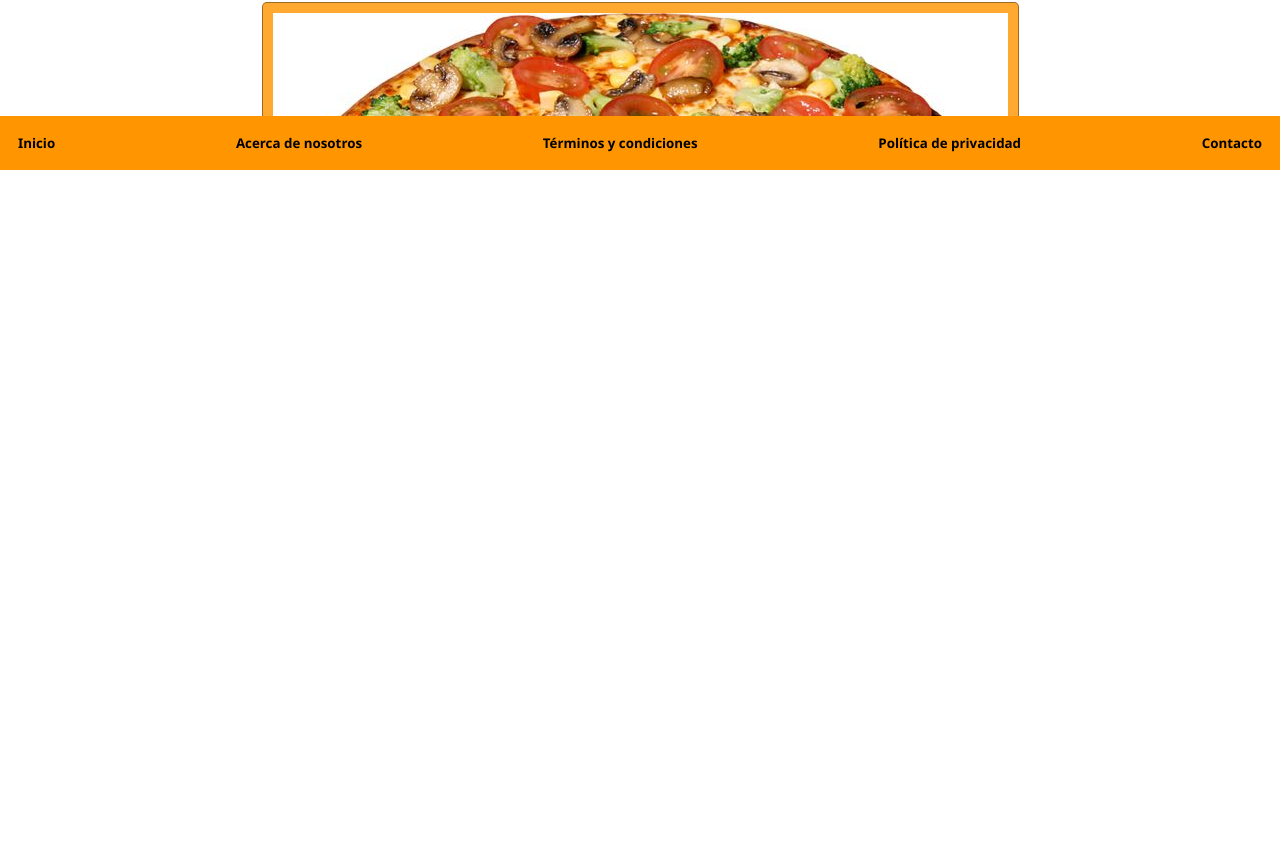
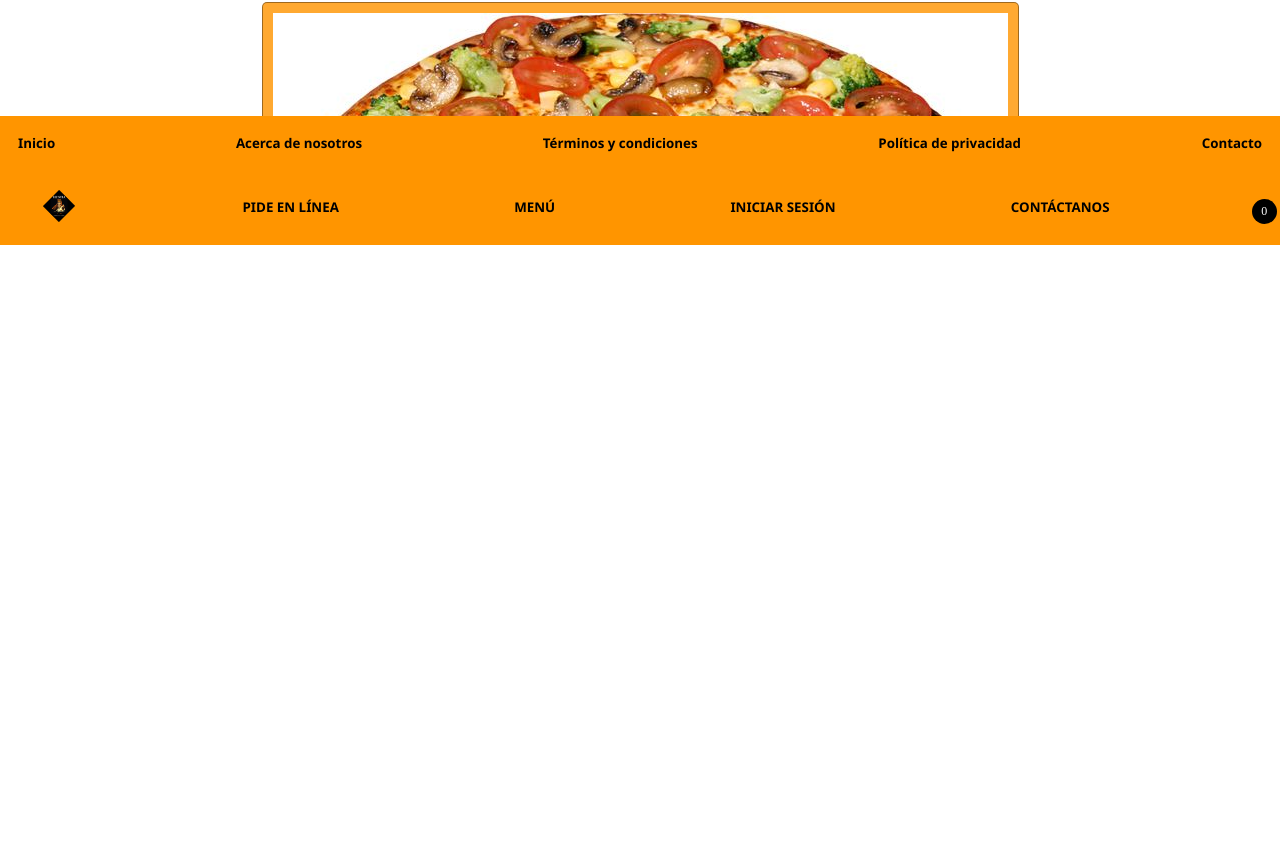
Before and after one commit to elsanto0602/hestia, a React (Create React App) app: page / in a window 1280 px wide. Shown: the part 758-1600 px from the top of the page. Before the commit the page ends 928 px from the top, so only its background shows below. Built offline with nearby package versions, Linux system fonts and the light colour scheme.

Commit message:
agregar Layout Inicio de Sesion

```diff
--- a/src/App.jsx
+++ b/src/App.jsx
@@ -1,38 +1,29 @@
-import 'styles/styles.css';
-import Index from 'pages/Menu';
+import "styles/styles.css";
+import Index from "pages/Menu";
 
-import {
-  BrowserRouter as Router,
-  Routes,
-  Route,
-  Link
-} from "react-router-dom";
-import Layout from 'layouts/Layout';
-import Menu from 'pages/Menu';
-import InicioSesion from 'pages/InicioSesion';
+import { BrowserRouter as Router, Routes, Route, Link } from "react-router-dom";
+import LayoutMenu from "layouts/LayoutMenu";
+import LayoutLogin from "layouts/LayoutLogin";
+import Menu from "pages/Menu";
+import InicioSesion from "pages/InicioSesion";
 
 function App() {
-
   return (
     <div className="App">
       <Router>
-        <Layout>
+        <LayoutMenu>
           <Routes>
-
-            <Route path="/" element={<Menu/>} exact />
-
-            <Route path="/login" element={<InicioSesion/>} exact />
-
-
-
+            <Route path="/" element={<Menu />} exact />
           </Routes>
-        </Layout>
+        </LayoutMenu>
+        <LayoutLogin>
+          <Routes>
+            <Route path="/login" element={<InicioSesion />} exact />
+          </Routes>
+        </LayoutLogin>
       </Router>
-
     </div>
   );
 }
 
-
-
 export default App;
--- a/src/components/Header.jsx
+++ b/src/components/Header.jsx
@@ -35,7 +35,7 @@ const Header = ({ allProducts, setAllProducts, total,setTotal , contadorProducto
             <button>MENÚ</button>
           </li>
           <li>
-            <button onClick="window.location.href='../pages/login.html'">
+            <button onClick={()=>{<Link to="/login"></Link>}}>
               INICIAR SESIÓN
             </button>
           </li>
@@ -131,37 +131,3 @@ const Header = ({ allProducts, setAllProducts, total,setTotal , contadorProducto
 };
 
 export default Header;
-
-/*
-<div className={`container-cart-products hidden-cart ${active ? '' : 'hidden-cart'}`}>
-					<div className="row-product hidden">
-						<div className="cart-product">
-							<div className="info-cart-product">
-								<span className="cantidad-producto-carrito">1</span>
-								<p className="titulo-producto-carrito">Zapatos Nike</p>
-								<span className="precio-producto-carrito">$80</span>
-							</div>
-							<svg
-								xmlns="http://www.w3.org/2000/svg"
-								fill="none"
-								viewBox="0 0 24 24"
-								stroke-width="1.5"
-								stroke="currentColor"
-								className="icon-close"
-							>
-								<path
-									stroke-linecap="round"
-									stroke-linejoin="round"
-									d="M6 18L18 6M6 6l12 12"
-								/>
-							</svg>
-						</div>
-					</div>
-
-					<div className="cart-total hidden">
-						<h3>Total:</h3>
-						<span className="total-pagar">$200</span>
-					</div>
-					<p className="cart-empty">El carrito está vacío</p>
-				</div>
-*/
--- /dev/null
+++ b/src/layouts/LayoutLogin.jsx
@@ -0,0 +1,26 @@
+import React from 'react'
+import Header from '../components/Header'
+import Footer from '../components/Footer'
+
+import { useState } from 'react'
+const LayoutLogin = ({children}) => {
+
+    const [allProducts, setAllProducts] = useState([]);
+  const [total,setTotal] = useState(0);
+  const [contadorProductos,setcontadorProductos] = useState(0);
+  return (
+
+    <div className="mainContainer">
+
+            <Header allProducts={allProducts}
+            setAllProducts={setAllProducts} total={total}
+            setTotal={setTotal} contadorProductos={contadorProductos}
+            setcontadorProductos={setcontadorProductos}/>
+            <main>
+                {children}
+            </main>
+            <Footer/>
+        </div>
+)}
+
+export default LayoutLogin
--- a/src/layouts/Layout.jsx
+++ b/src/layouts/LayoutMenu.jsx
@@ -5,7 +5,7 @@ import Menu from 'pages/Menu';
 import { useState } from 'react';
 
 
-const Layout = () => {
+const LayoutMenu = () => {
     const [allProducts, setAllProducts] = useState([]);
   const [total,setTotal] = useState(0);
   const [contadorProductos,setcontadorProductos] = useState(0);
@@ -26,4 +26,4 @@ const Layout = () => {
     )
 }
 
-export default Layout
+export default LayoutMenu
```
